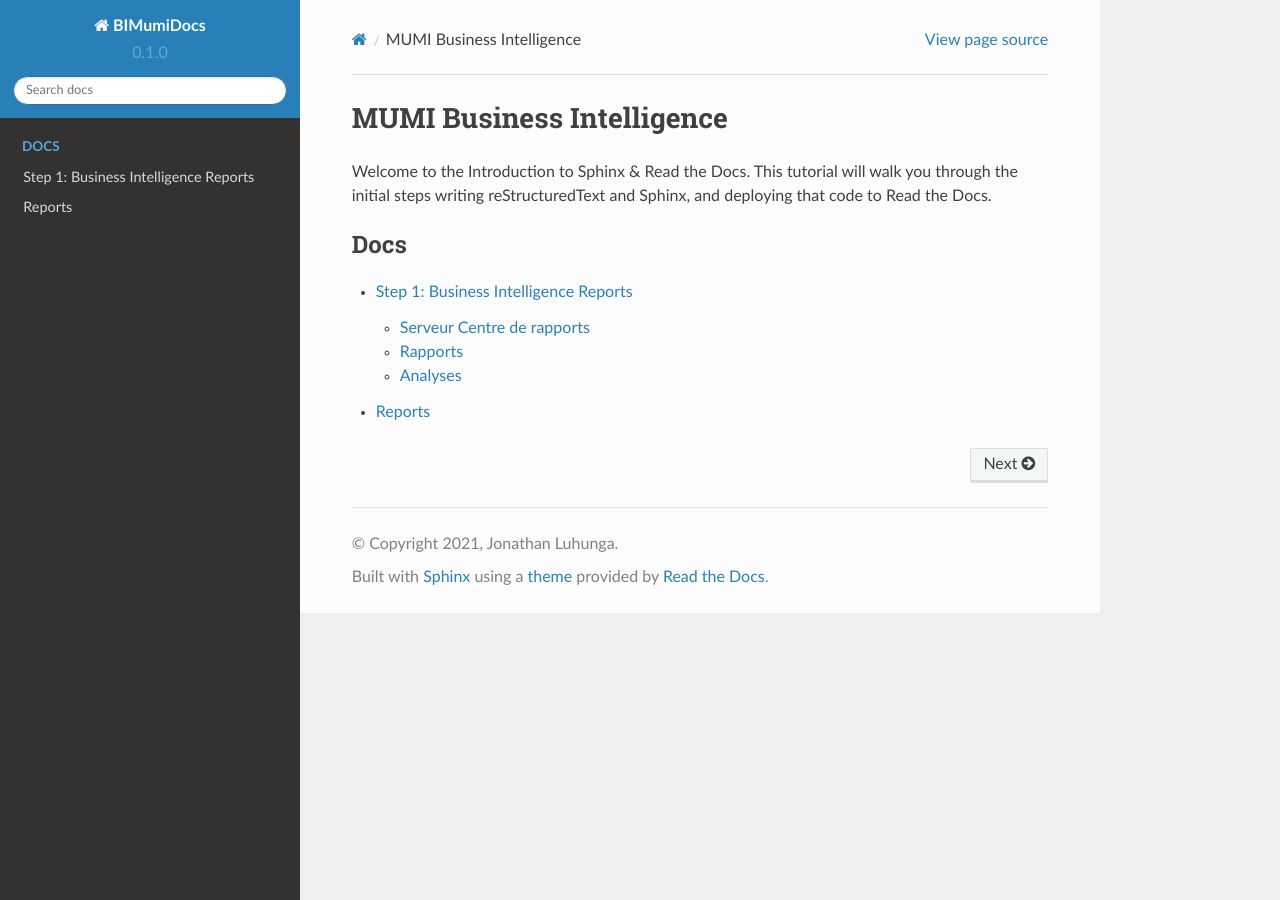
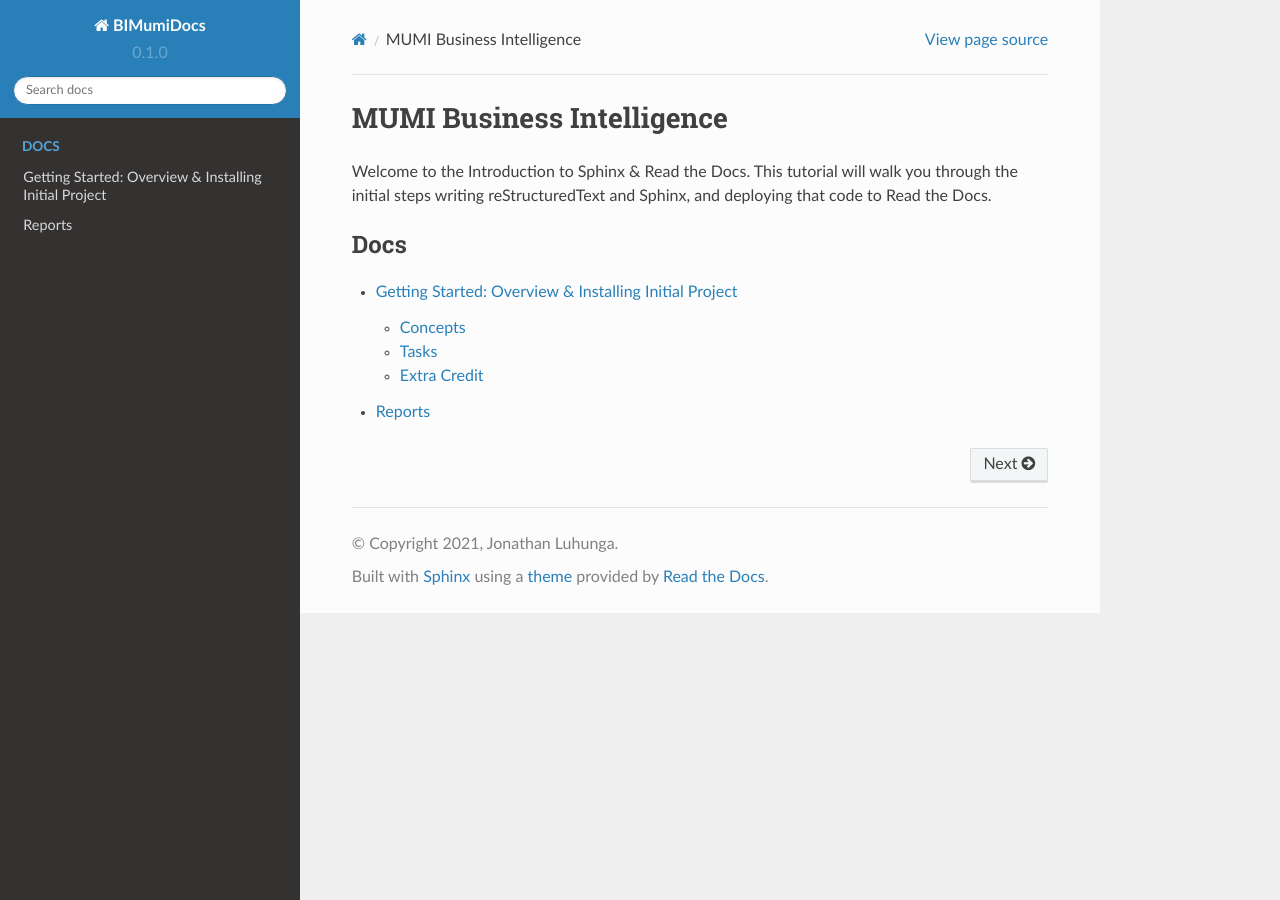
Before and after one commit to JonathanLuhunga/BusinessIntelligence, a Sphinx documentation site: the page built from docs/source/index.rst, in a window 1280 px wide. Built offline with Sphinx 7.4.7 and the Read the Docs theme 2.0.0, drawn with Linux system fonts in a browser that asks for light colours; some of the changed lines change nothing that is shown.

Commit message:
Update usage.rst

```diff
--- a/docs/source/usage.rst
+++ b/docs/source/usage.rst
@@ -1,97 +1,219 @@
-Step 1: Business Intelligence Reports
-======================================
+Getting Started: Overview & Installing Initial Project
+======================================================
 
-Now that we have our basic skeleton,
-let's document the project.
-As you might have guessed from the name,
-we'll be documenting a basic web crawler.
-
-For this project,
-we'll have the following pages:
-
-* Index Page
-* Support
-* Installation
-* Cookbook
-* Command Line Options
-* API
-
-Let's go over the concepts we'll cover,
-and then we can talk more about the pages to create.
-
-Serveur Centre de rapports
-**************************
-
-A lot of these RST syntax examples are covered in the Sphinx :ref:`sphinx:rst-primer`.
-
-.. index::
-   pair: Syntax; Hyperlink
-
-But
---------
-
-Every Sphinx document has multiple level of headings.
-Section headers are created by underlining
-the section title with a punctuation character, at least
-as long as the text.
-
-They give structure to the document,
-which is used in navigation and in the display in all output formats.
-
-Rapports
+Concepts
 ********
 
-Installation documentation is really important.
-Anyone who is coming to the project will need to install it.
-For our example,
-we are installing a basic Python script,
-so it will be pretty easy.
+Sphinx Philosophy
+-----------------
 
-Include the following in your ``install.rst``,
-on the same level as ``index.rst``, properly marked up:
+`Sphinx`_ is what is called a documentation generator.
+This means that it takes a bunch of source files in plain text,
+and generates a bunch of other awesome things, mainly HTML.
+For our use case you can think of it as a program that takes in plain text
+files in `reStructuredText`_ format, and outputs HTML.
 
-Analyses
+::
+
+    reST -> Sphinx -> HTML
+
+So as a user of Sphinx, your main job will be writing these text files.
+This means that you should be minimally familiar with `reStructuredText`_ as
+a language.
+It's similar to Markdown in a lot of ways,
+if you are already familiar with Markdown.
+
+Tasks
+*****
+
+Installing Sphinx
+-----------------
+
+The first step is installing `Sphinx`_.
+Sphinx is a python project,
+so it can be installed like any other python library.
+Every Operating System should have Python pre-installed,
+so you should just have to run::
+
+    pip install sphinx
+
+.. note:: Advanced users can install this in a virtualenv if they wish.
+          Also, ``easy_install install Sphinx`` works fine if you don't have pip.
+
+Get this repo
+-------------
+
+To do this tutorial,
+you need the actual repository.
+It contains the example code that we will be documenting.
+
+You can clone it here::
+
+    git clone https://github.com/ericholscher/pycon-sphinx-tutorial
+
+
+Getting Started
+---------------
+
+Now you are ready to start creating documentation.
+You should have a directory called ``crawler``,
+which contains source code in it's ``src`` directory.
+Inside the ``crawler`` you should create a ``docs`` directory,
+and move into it::
+
+    cd crawler
+    mkdir docs
+    cd docs
+
+Then you can create the Sphinx project skeleton in this directory::
+
+    sphinx-quickstart
+
+Have the *Project name* be ``Crawler``,
+put in your own *Author name*,
+and put in ``1.0`` as the *Project version*.
+Otherwise you can accept the default options.
+
+My output looks like this:
+
+.. literalinclude:: quickstart-output.txt
+   :language: text
+   :linenos:
+
+Your file system should now look similar to this::
+
+    crawler
+    ├── src
+    └── docs
+        ├── index.rst
+        ├── conf.py
+        ├── Makefile
+        ├── make.bat
+        ├── _build
+        ├── _static
+        ├── _templates
+
+We have a top-level ``docs`` directory in the main project directory.
+Inside of this is:
+
+``index.rst``:
+    This is the index file for the documentation, or what lives at ``/``.
+    It normally contains a *Table of Contents* that will link to all other
+    pages of the documentation.
+
+``conf.py``:
+    Allows for customization of Sphinx.
+    You won't need to use this too much yet,
+    but it's good to be familiar with this file.
+
+``Makefile`` & ``make.bat``:
+    This is the main interface for local development,
+    and shouldn't be changed.
+
+``_build``:
+    The directory that your output files go into.
+
+``_static``:
+    The directory to include all your static files, like images.
+
+``_templates``:
+    Allows you to override Sphinx templates to customize look and feel.
+
+Building docs
+-------------
+
+Let's build our docs into HTML to see how it works.
+Simply run:
+
+.. code-block:: python
+
+    # Inside top-level docs/ directory.
+    make html
+
+This should run Sphinx in your shell, and output HTML.
+At the end, it should say something about the documents being ready in
+``_build/html``.
+You can now open them in your browser by typing::
+
+    # On OS X
+    open _build/html/index.html
+
+You can also view it by running a web server in that directory::
+
+    # Inside docs/_build/html directory.
+    python -m SimpleHTTPServer
+
+    # For python 3
+    python3 -m http.server
+
+Then open your browser to http://localhost:8000.
+
+This should display a rendered HTML page that says **Welcome to Crawler’s documentation!** at the top.
+
+.. note:: ``make html`` is the main way you will build HTML documentation locally.
+            It is simply a wrapper around a more complex call to Sphinx,
+            which you can see as the first line of output.
+
+Custom Theme
+------------
+
+You'll notice your docs look a bit different than mine.
+
+First,
+you need to install the theme:
+
+.. code:: bash
+
+    $ pip install sphinx_rtd_theme
+
+Then you need to update a few settings in your ``conf.py``.
+
+.. code:: python
+
+    import sphinx_rtd_theme
+
+    html_theme = 'sphinx_rtd_theme'
+
+    html_theme_path = [sphinx_rtd_theme.get_html_theme_path()]
+
+If you rebuild your documentation,
+you will see the new theme::
+
+    make html
+
+.. warning:: Didn't see your new theme?
+             That's because Sphinx is smart,
+             and only rebuilds pages that have changed.
+             It might have thought none of your pages changed,
+             so it didn't rebuild anything.
+             Fix this by running a ``make clean html``,
+             which will force a full rebuild.
+
+Extra Credit
 ************
 
 Have some extra time left?
 Check out these other cool things you can do with Sphinx.
 
-Analyse descriptive
--------------------
+Understanding ``conf.py``
+-------------------------
 
-The beauty of Sphinx is that it can output in multiple formats,
-not just HTML.
-All of those formats share the same base format though,
-so you only have to change things in one place.
-So you can generate a manpage for your docs::
+Sphinx is quite configurable,
+which can be a bit overwhelming.
+However,
+the ``conf.py`` file is quite well documented.
+You can read through it and get some ideas about what all it can do.
 
-  make man
+A few of the more useful settings are:
 
-This will place a manpage in ``_build/man``.
-You can then view it with::
+* project
+* html_theme
+* extensions
+* exclude_patterns
 
-  man _build/man/crawler.1
+This is all well documented in the Sphinx :ref:`sphinx:build-config` doc.
 
-Analyse prescriptive
---------------------
+Moving on
+---------
 
-Some people prefer one large HTML document,
-instead of having to look through multiple pages.
-This is another area where Sphinx shines.
-You can write your documentation in multiple files to make editing and updating easier.
-Then if you want to distribute a single page HTML version::
-
-  make singlehtml
-
-This will combine all of your HTML pages into a single page.
-Check it out by opening it in your browser::
-
-    open _build/singlehtml/index.html
-
-.. note:: You'll notice that it included the documents in the order
-          that your :ref:`TOC Tree <toctree-syntax>` was defined.
-
-Prise de decisions
-------------------
-
-Now it is time to move on to :doc:`step-2`.
+Now it is time to move on to :doc:`step-1`.
```
